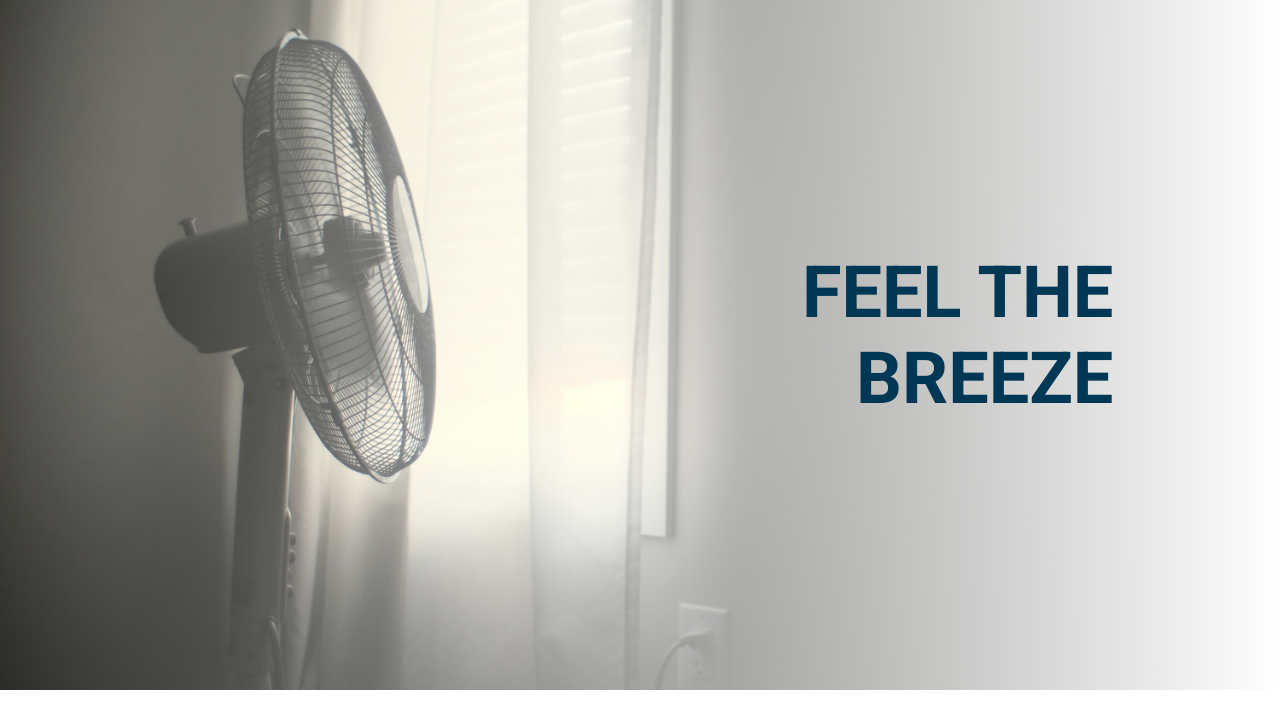
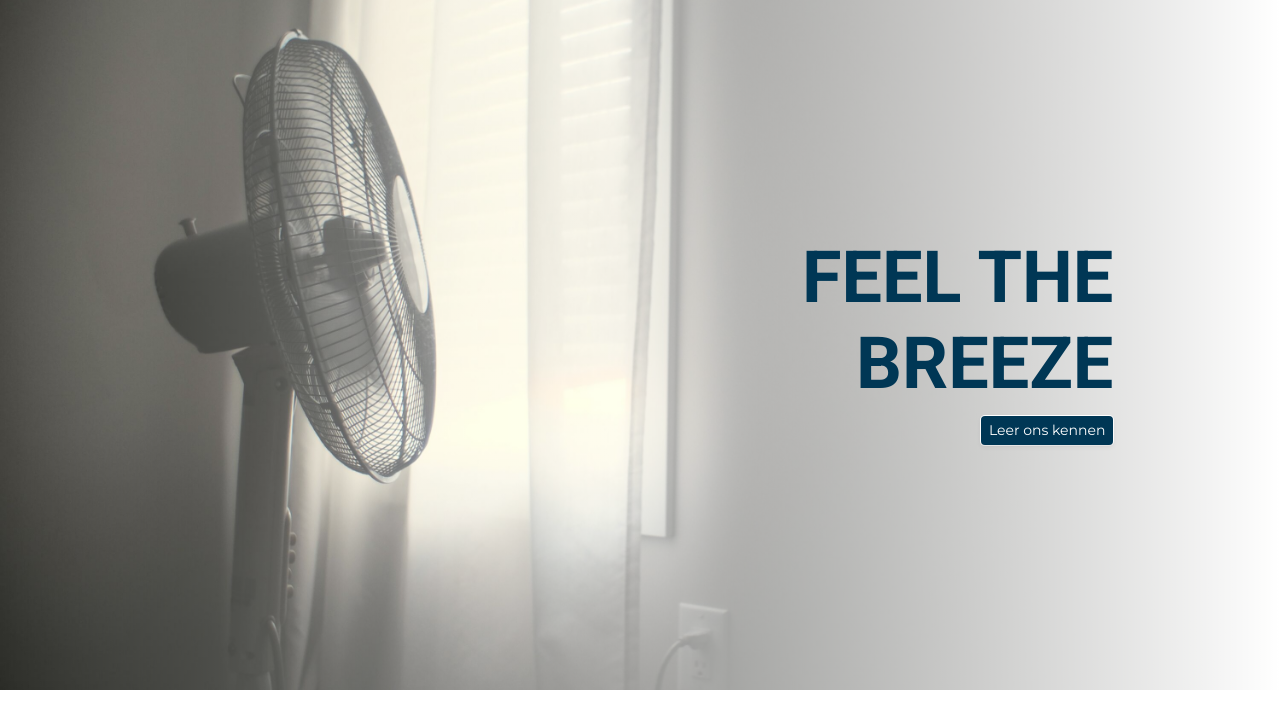
Before and after one commit to Noachiss/Chillfan, a plain HTML site: page index.html in a window 1280 px wide. Shown: the part 73-800 px from the top of the page. Drawn offline with nearby package versions, Linux system fonts and the light colour scheme.

Commit message:
Add files via upload

```diff
--- a/index.html
+++ b/index.html
@@ -29,6 +29,7 @@
     <section id="Start" class="hero">
         <div class="hero-content">
             <h1>FEEL THE BREEZE</h1>
+            <a class="button-start" href="#Over ons">Leer ons kennen</a>
         </div>
     </section>
 
--- a/style.css
+++ b/style.css
@@ -70,6 +70,32 @@ nav {
     font-size: 72px;
     padding-right: 25%;
     color: rgb(0, 55, 85);
+}
+
+.button-start{
+  margin-right: 25%;
+  color: rgb(0, 55, 85);
+  border-radius: 0.5em;
+  text-decoration: none;
+
+  border: 0;
+  outline: 0;
+  cursor: pointer;
+  color: white;
+  background-color: rgb(0, 55, 85);
+  box-shadow: rgb(0 0 0 / 0%) 0px 0px 0px 0px, rgb(0 0 0 / 0%) 0px 0px 0px 0px, rgb(0 0 0 / 12%) 0px 1px 1px 0px, rgb(255, 255, 255) 0px 0px 0px 1px, rgb(0 0 0 / 0%) 0px 0px 0px 0px, rgb(0 0 0 / 0%) 0px 0px 0px 0px, rgb(60 66 87 / 8%) 0px 2px 5px 0px;
+  border-radius: 4px;
+  font-size: 14px;
+  font-weight: 500;
+  padding: 4px 8px;
+  display: inline-block;
+  min-height: 28px;
+  transition: background-color .24s,box-shadow .24s;
+  :hover {
+      box-shadow: rgb(0 0 0 / 0%) 0px 0px 0px 0px, rgb(0 0 0 / 0%) 0px 0px 0px 0px, rgb(0 0 0 / 12%) 0px 1px 1px 0px, rgb(135, 135, 135) 0px 0px 0px 1px, rgb(0 0 0 / 0%) 0px 0px 0px 0px, rgb(60 66 87 / 8%) 0px 3px 9px 0px, rgb(60 66 87 / 8%) 0px 2px 5px 0px;
+  }
+
+
 }
 
 .about {
```
